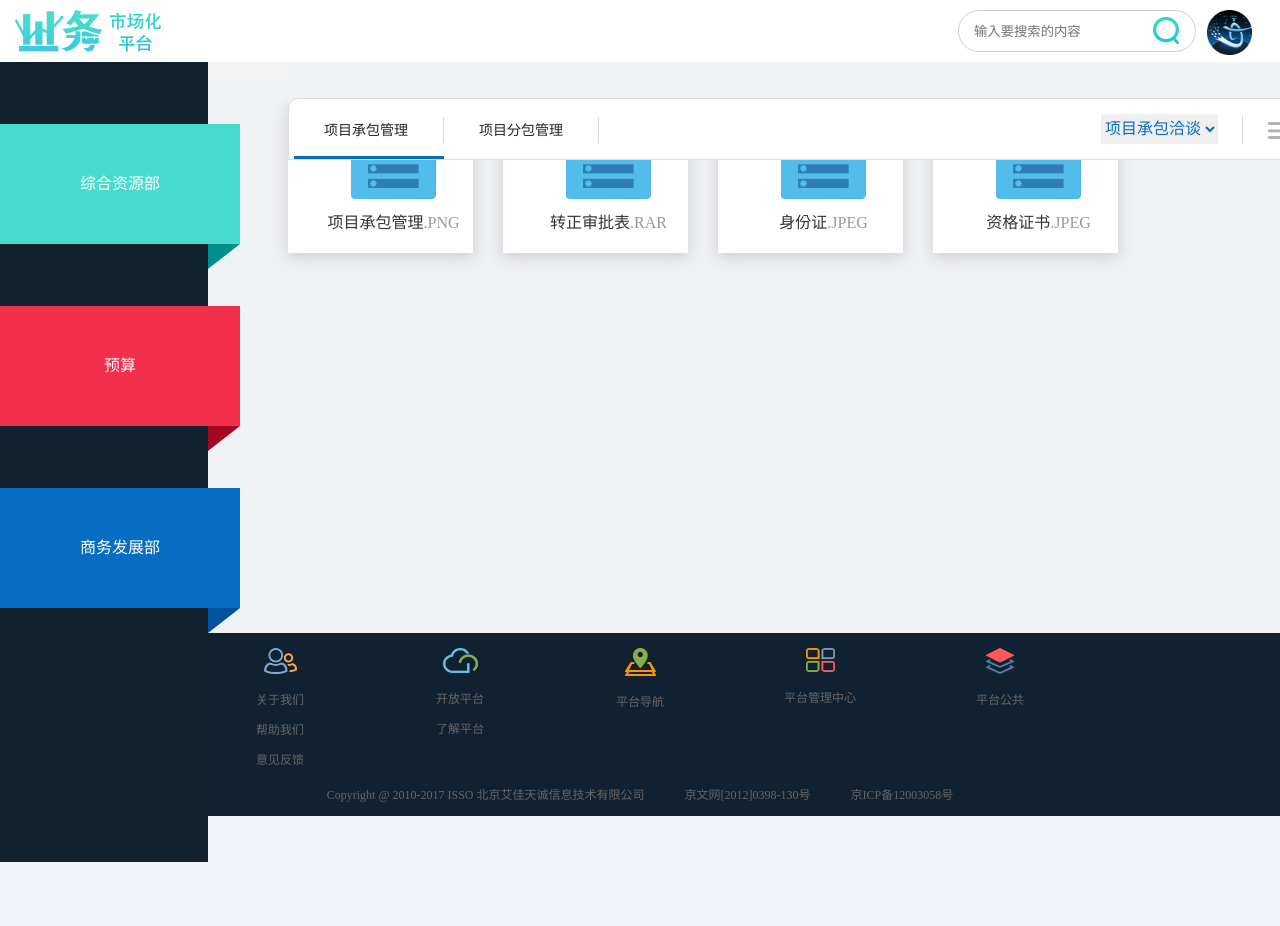
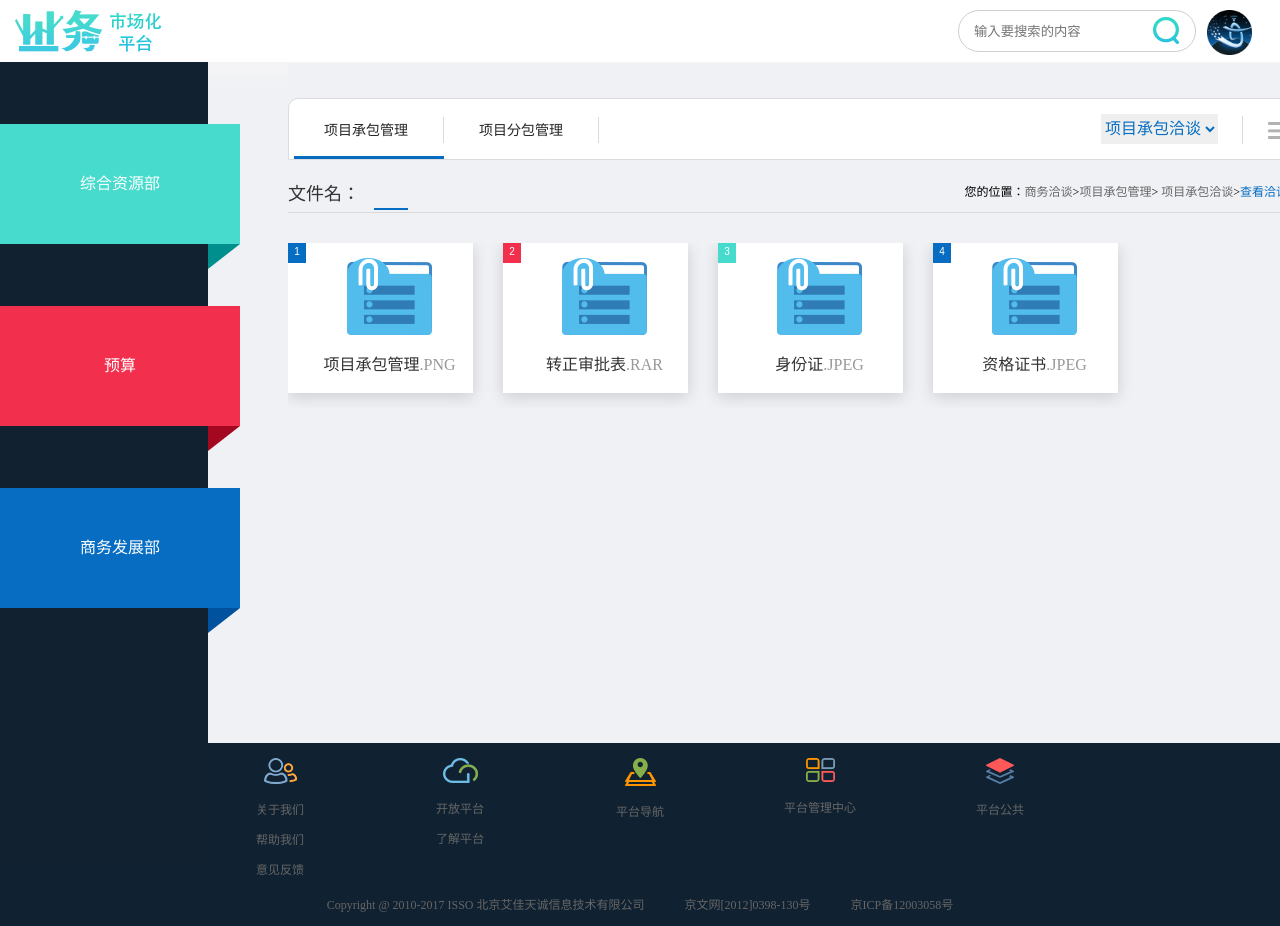
Before and after one commit to nd-team/service-page, a website: page pages/business/business_view_attachment.html in a window 1280 px wide. Before the commit the page ends 816 px from the top, so only its background shows below. Drawn offline with nearby package versions, Linux system fonts and the light colour scheme; files that its build step writes are made by us from their sources; no server answers.

Commit message:
modified the business file page and the style

```diff
--- a/pages/business/business_view_attachment.html
+++ b/pages/business/business_view_attachment.html
@@ -113,7 +113,7 @@
                 </div>
             </div>
             <div class="article">
-                <div class="file-name">
+                <div class="file-name clearfix">
                     <div class="name-left">
                         <span>文件名：</span>
                         <a href="javascript:void(0)" class="file-pic current">
--- a/sass/base.scss
+++ b/sass/base.scss
@@ -421,9 +421,6 @@ footer{
   height: 178px;
   text-align: center;
   width: 100%;
-  position: relative;
-  bottom:0;
-  left: 0;
   background-color: #102131;
   padding-top: 5px;
   .footer{
--- a/sass/business/business_file.scss
+++ b/sass/business/business_file.scss
@@ -129,30 +129,18 @@
       }
     }
   }
-  .so{
-    display: flex;
-    width: 75%;
-    justify-content: flex-end;
-    .under-search{
-      background: url("/images/business/search.png") no-repeat center;
-      width: 26px;
-      height: 27px;
-      margin-bottom: 20px;
-      display: block;
-    }
-  }
 
   .article{
-    width: 75%;
-    margin-bottom: 30px;
+    width: 80%;
+    height: auto;
+    margin-top: 140px;
     .file-name{
-      display: flex;
-      align-items: center;
       line-height: 35px;
       border-bottom: 1px solid #dadada;
       .name-left{
-        flex: 1;
+        float: left;
         span{
+          vertical-align: middle;
           font-size: 18px;
           color: #333;
           padding-right: 10px;
@@ -181,9 +169,11 @@
         }
       }
       .file-position{
+        float: right;
         p{
           font-size: 12px;
           a{
+            font-size: 12px;
             &.cur{
               color: #046cc1;
             }
@@ -192,6 +182,7 @@
       }
     }
     .file-order{
+      width: 100%;
       min-height:500px;
       //overflow: hidden;
       .file-list{
@@ -199,19 +190,18 @@
         li{
           height: 60px;
           background-color: #fff;
-          display: flex;
-          align-items: center;
           box-shadow: 0 2px 6px rgba(0,0,0,.1);
           margin-bottom: 15px;
           &:hover{
             box-shadow:0 0 10px 5px #d2dfec;
           }
+          line-height: 60px;
           span{
-            display: flex;
-            flex: 0 0 26px;
+            display: inline-block;
+            width: 26px;
             height: 18px;
-            justify-content: center;
-            align-items: center;
+            text-align: center;
+            line-height: 18px;
             color: #fff;
             font:{
               size: 10px;
@@ -230,8 +220,6 @@
             }
           }
           .icon-text{
-            display: flex;
-            align-items: center;
             font-size: 16px;
             color: #333;
             padding-left: 45px;
@@ -251,10 +239,11 @@
         }
       }
       .list-change{
-        display: flex;
-        flex-wrap: wrap;
+        height: auto;
+        overflow: hidden;
         li{
-          flex: 0 0 185px;
+          float: left;
+          width: 185px;
           height: 150px;
           margin-right: 30px;
           display: flex;
@@ -270,22 +259,21 @@
             border-radius: 0;
           }
           .icon-text{
-            flex: 1;
-            flex-direction: column;
-            align-self: center;
+            width: 100%;
+            display: block;
+            text-align: center;
             padding:{
               left: 0;
             }
             .icon-second{
-              display: inline-block;
+              display: block;
               width: 85px;
               height: 77px;
               background: url("/images/business/big_file.png") no-repeat center;
+              margin: 15px auto 0;
             }
             text{
-              padding: {
-                top: 10px;
-              }
+              text-align: center;
             }
           }
         }
--- a/sass/business/business_meeting.scss
+++ b/sass/business/business_meeting.scss
@@ -8,7 +8,6 @@
     width: 80%;
     height: auto;
     margin-top: 140px;
-    z-index: 100;
     .so{
       width: 100%;
       position: relative;
@@ -75,7 +74,7 @@
         height: auto;
         li{
           float: left;
-          width: 48%;
+          width: 47.5%;
           background-color: #fff;
           margin:{
             bottom: 50px;
@@ -85,6 +84,9 @@
           border-radius: 5px;
           &:nth-of-type(even){
             margin-right: 0;
+          }
+          &:nth-of-type(odd){
+            margin-left: 20px;
           }
           @media screen and (max-width: 1578px){
             width: 46%;
```
